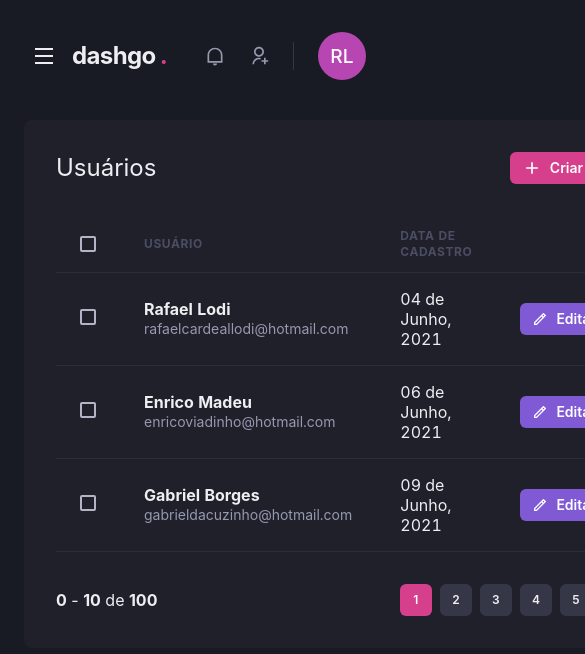
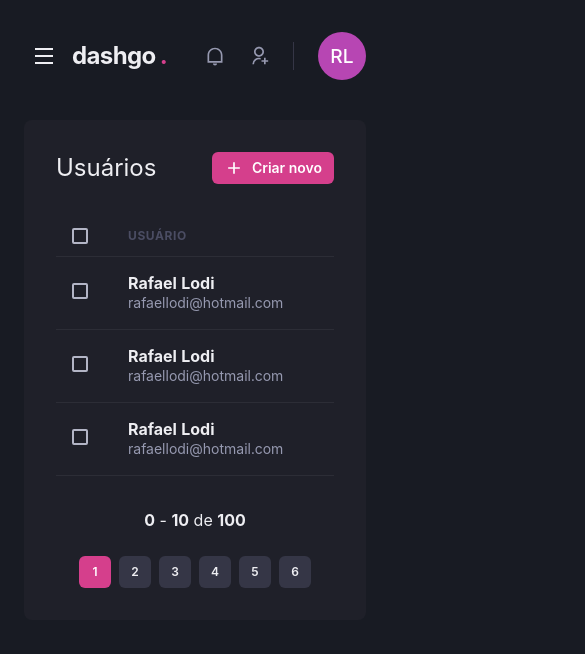
Before and after one commit to rafaelcardeallodi/dashgo, a Next.js app: page /users in a window 390 px wide. Shown: the top 654 px of the page, 585 px wide, since content can reach past the window. Built offline with nearby package versions, Linux system fonts and the light colour scheme.

Commit message:
Listagem responsiva

```diff
--- a/src/components/Pagination/index.tsx
+++ b/src/components/Pagination/index.tsx
@@ -4,7 +4,7 @@
 export function Pagination(){
   return (
     <Stack
-      direction="row"
+      direction={["column", "row"]}
       mt="8"
       justify="space-between"
       align="center"
--- a/src/pages/users/index.tsx
+++ b/src/pages/users/index.tsx
@@ -1,4 +1,4 @@
-import { Box, Button, Checkbox, Flex, Heading, Icon, Table, Tbody, Td, Th, Thead, Tr, Text } from "@chakra-ui/react";
+import { Box, Button, Checkbox, Flex, Heading, Icon, Table, Tbody, Td, Th, Thead, Tr, Text, useBreakpointValue } from "@chakra-ui/react";
 import { RiAddLine, RiPencilLine } from "react-icons/ri";
 
 import { Header } from "../../components/Header";
@@ -6,6 +6,11 @@
 import { Sidebar } from "../../components/Sidebar";
 
 export default function UserList(){
+  const isWideVersion = useBreakpointValue({
+    base: false,
+    lg: true
+  });
+
   return(
     <Box>
       <Header />
@@ -31,83 +36,49 @@
           <Table colorScheme="whiteAlpha">
             <Thead>
               <Tr>
-                <Th px="6" color="gray.300" width="8">
+                <Th px={["4", "4", "6"]} color="gray.300" width="8">
                   <Checkbox colorScheme="pink" />
                 </Th>
                 <Th>Usuário</Th>
-                <Th>Data de cadastro</Th>
-                <Th width="8"></Th>
+                { isWideVersion && <Th>Data de cadastro</Th> }
               </Tr>
             </Thead>
             <Tbody>
               <Tr>
-                <Td px="6">
+                <Td px={["4", "4", "6"]}>
                   <Checkbox colorScheme="pink" />
                 </Td>
                 <Td>
                   <Box>
                     <Text fontWeight="bold">Rafael Lodi</Text>
-                    <Text fontSize="sm" color="gray.300">rafaelcardeallodi@hotmail.com</Text>
+                    <Text fontSize="sm" color="gray.300">rafaellodi@hotmail.com</Text>
                   </Box>
                 </Td>
-                <Td>04 de Junho, 2021</Td>
-                <Td>
-                  <Button
-                    as="a"
-                    size="sm"
-                    fontSize="sm"
-                    colorScheme="purple"
-                    leftIcon={<Icon as={RiPencilLine} fontSize="16" />}
-                  >
-                    Editar
-                  </Button>
-                </Td>
+                { isWideVersion && <Td>09 de Junho, 2021</Td> }
               </Tr>
               <Tr>
-                <Td px="6">
+                <Td px={["4", "4", "6"]}>
                   <Checkbox colorScheme="pink" />
                 </Td>
                 <Td>
                   <Box>
-                    <Text fontWeight="bold">Enrico Madeu</Text>
-                    <Text fontSize="sm" color="gray.300">enricoviadinho@hotmail.com</Text>
+                    <Text fontWeight="bold">Rafael Lodi</Text>
+                    <Text fontSize="sm" color="gray.300">rafaellodi@hotmail.com</Text>
                   </Box>
                 </Td>
-                <Td>06 de Junho, 2021</Td>
-                <Td>
-                  <Button
-                    as="a"
-                    size="sm"
-                    fontSize="sm"
-                    colorScheme="purple"
-                    leftIcon={<Icon as={RiPencilLine} fontSize="16" />}
-                  >
-                    Editar
-                  </Button>
-                </Td>
+                { isWideVersion && <Td>09 de Junho, 2021</Td> }
               </Tr>
               <Tr>
-                <Td px="6">
+                <Td px={["4", "4", "6"]}>
                   <Checkbox colorScheme="pink" />
                 </Td>
                 <Td>
                   <Box>
-                    <Text fontWeight="bold">Gabriel Borges</Text>
-                    <Text fontSize="sm" color="gray.300">gabrieldacuzinho@hotmail.com</Text>
+                    <Text fontWeight="bold">Rafael Lodi</Text>
+                    <Text fontSize="sm" color="gray.300">rafaellodi@hotmail.com</Text>
                   </Box>
                 </Td>
-                <Td>09 de Junho, 2021</Td>
-                <Td>
-                  <Button
-                    as="a"
-                    size="sm"
-                    fontSize="sm"
-                    colorScheme="purple"
-                    leftIcon={<Icon as={RiPencilLine} fontSize="16" />}
-                  >
-                    Editar
-                  </Button>
-                </Td>
+                { isWideVersion && <Td>09 de Junho, 2021</Td> }
               </Tr>
             </Tbody>
           </Table>
```
